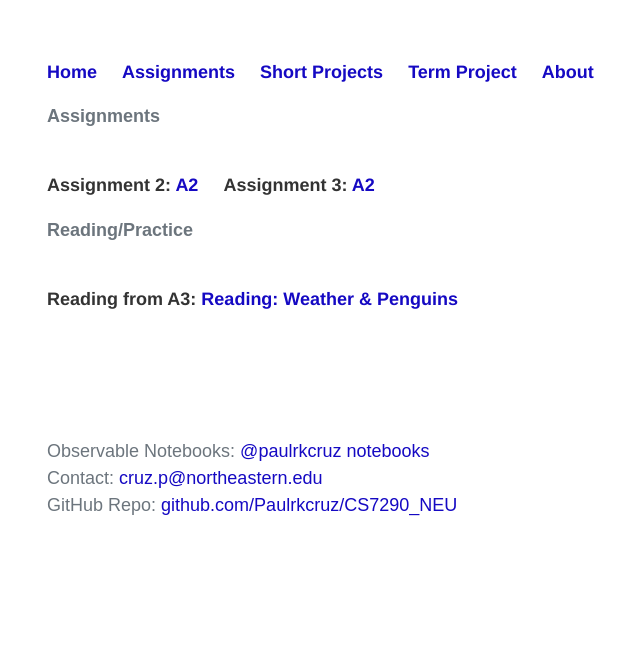
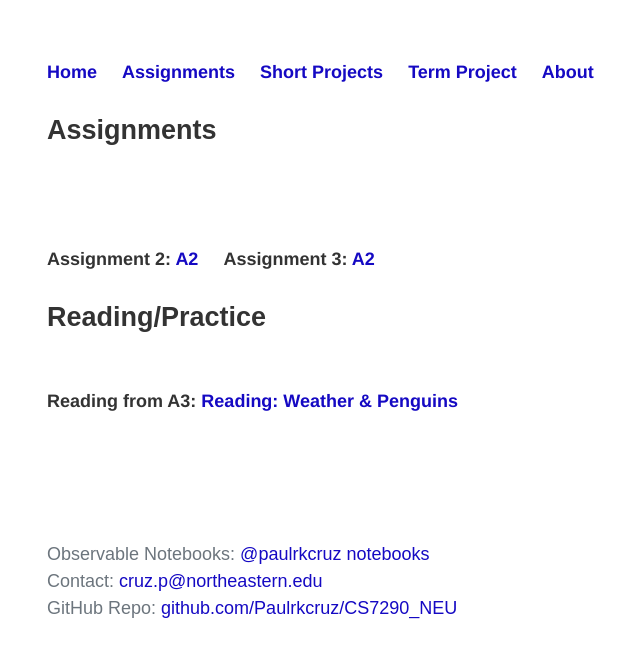
Before and after one commit to Paulrkcruz/CS7290_NEU, a Jekyll site: the page built from assignments/index.html, in a window 1280 px wide. Shown: the top 658 px of the page, without its empty margins (145-785 px from the left). Built offline with Jekyll 4.4.1, drawn with Linux system fonts in a browser that asks for light colours.

Commit message:
Update index.html

```diff
--- a/assignments/index.html
+++ b/assignments/index.html
@@ -2,14 +2,17 @@
 layout: default
 title: Assignments
 ---
-<div class="assignments" align="left">
+<div class="assignments="left"">
+<p>
 <b>Assignments</b>
+</p>
+<br>
 {% comment %} <h1>Assignments</h1> {% endcomment %}
 <ul class="assignments"><br>
 <li><b>Assignment 2:</b> <a href="/CS7290_NEU/assignments/a2.html">A2</a></li>
 <li><b>Assignment 3:</b> <a href="/CS7290_NEU/assignments/a3.html">A2</a></li>
 </ul>
-<b>Reading/Practice</b>
+<p><b>Reading/Practice</b></p>
 {% comment %} <h1>Assignments</h1> {% endcomment %}
 <ul class="reading"><br>
 <li><b>Reading from A3:</b> <a href="/CS7290_NEU/assignments/reading.html">Reading: Weather & Penguins</a></li>
```
